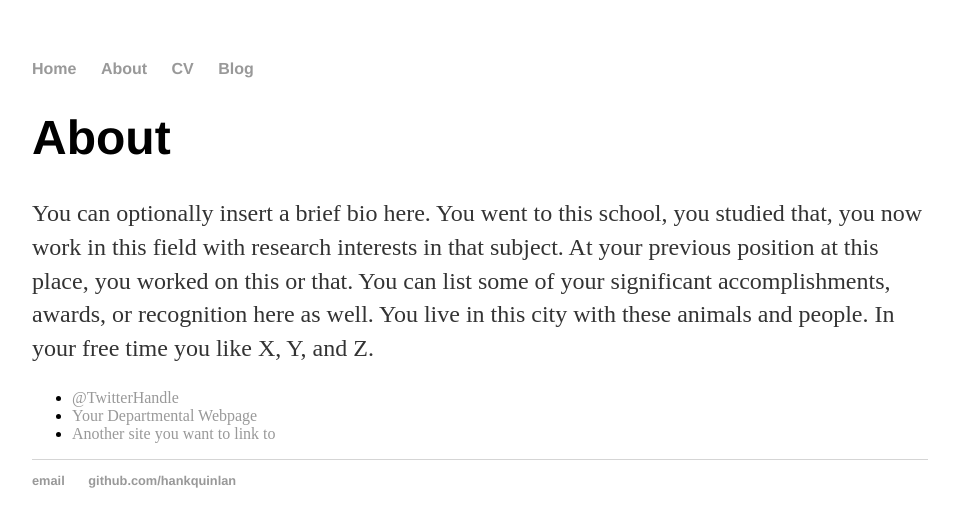
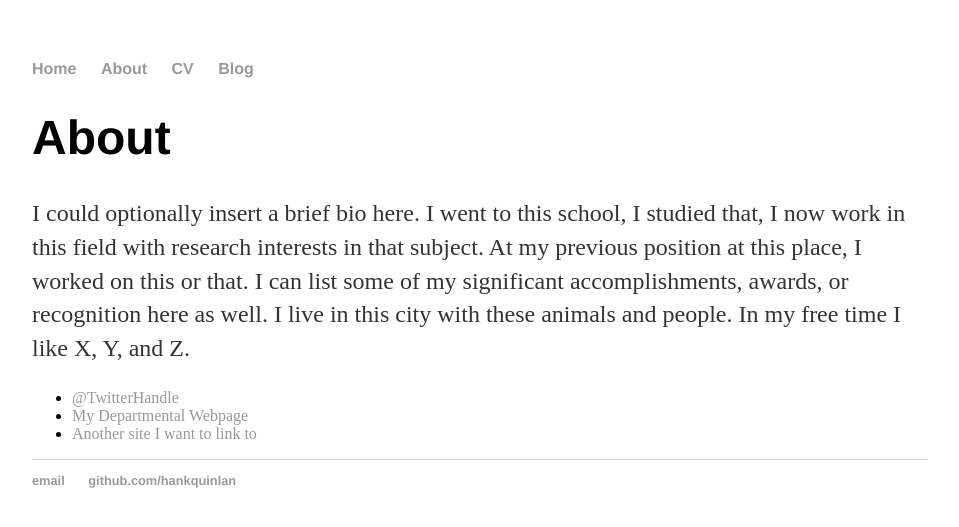
Before and after one commit to pictures-at-last/pictures-at-last.github.io, a Jekyll site: the page built from about/index.html, in a window 1280 px wide. Shown: the top 527 px of the page, without its empty margins (160-1119 px from the left). Built offline with Jekyll 4.4.1, drawn with Linux system fonts in a browser that asks for light colours.

Commit message:
Update index.html

```diff
--- a/about/index.html
+++ b/about/index.html
@@ -1,13 +1,13 @@
 ---
 layout: default
-title: About Hank Quinlan
+title: About Pictures, at last!
 ---
 <div class="about">
 <h1>About</h1>
-<p>You can optionally insert a brief bio here. You went to this school, you studied that, you now work in this field with research interests in that subject. At your previous position at this place, you worked on this or that. You can list some of your significant accomplishments, awards, or recognition here as well. You live in this city with these animals and people. In your free time you like X, Y, and Z.</p>
+<p>I could optionally insert a brief bio here. I went to this school, I studied that, I now work in this field with research interests in that subject. At my previous position at this place, I worked on this or that. I can list some of my significant accomplishments, awards, or recognition here as well. I live in this city with these animals and people. In my free time I like X, Y, and Z.</p>
 <ul class="contacts">
 <li><a href="#">@TwitterHandle</a></li>
-<li><a href="#">Your Departmental Webpage</a></li>
-<li><a href="#">Another site you want to link to</a></li>
+<li><a href="#">My Departmental Webpage</a></li>
+<li><a href="#">Another site I want to link to</a></li>
 </ul>
 </div>
```
